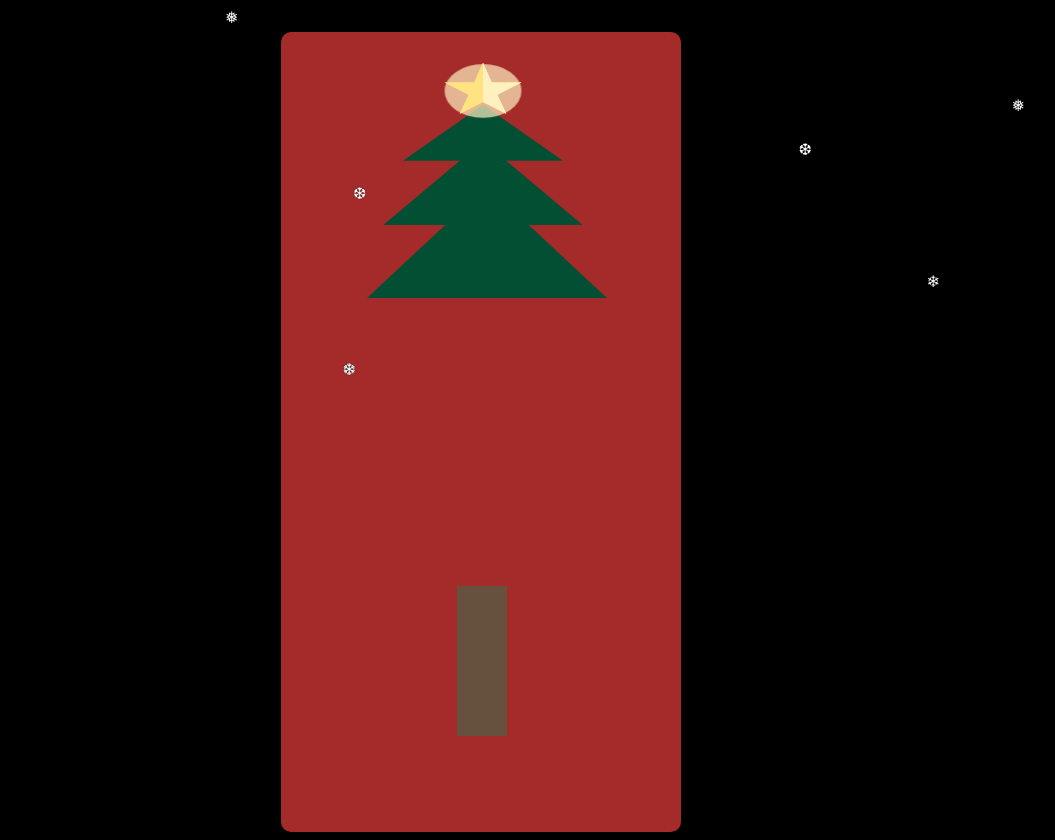
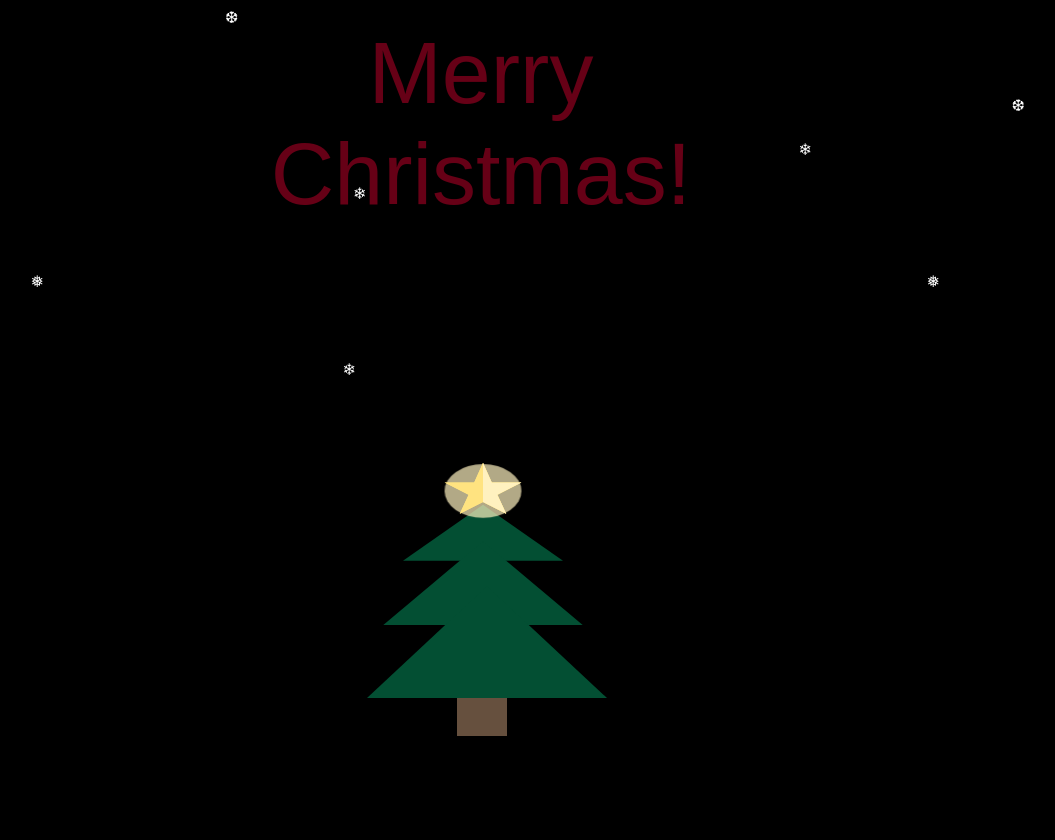
Before and after one commit to ahmadad62/Christmas-tree, a plain HTML site: page index.html in a window 1280 px wide. Shown: the whole page, without its empty margins (159-1214 px from the left). Drawn offline with Linux system fonts and the light colour scheme.

Commit message:
was done

```diff
--- a/index.html
+++ b/index.html
@@ -40,7 +40,7 @@ color: #000;
             height: 100vh;
             margin: auto;
             margin-top: 2rem;
-            background-color: brown;
+            /* background-color: brown; */
             border-radius: 10px;
             z-index: -2;
         }
@@ -49,7 +49,8 @@ color: #000;
             position: absolute;
             width: 100%;
             height: 280px;
-            top: 0;
+            top: 50%;
+            z-index: -1;
         }
 
         .triangle {
@@ -87,10 +88,17 @@ color: #000;
             height: 150px;
             background: #66503e;
             ;
+            z-index: -2;
+        }
+
+ .intro{
+    text-align: center;
+    font-family: fantasy;
+    font-size: 5rem;
+    color: rgb(102, 0, 22);
+    animation: star 2s ease-in-out infinite;
     z-index: -1;
  }
-
-
         .star {
             position: absolute;
             width: 20%;
@@ -128,7 +136,7 @@ color: #000;
                     50% 36%);
             left: 40.5%;
             top: 11%;
-            z-index: 10;
+            z-index: 5;
         }
 
         .star-light {
@@ -163,7 +171,6 @@ color: #000;
 <body>
     <div class="container">
         <div class="snowflakes" aria-hidden="true">
-            <div class="intro"> </div>
             <div class="snowflake">
                 ❅
             </div>
@@ -195,6 +202,7 @@ color: #000;
             ❄
         </div>
     </div>
+    <div class="intro"> Merry Christmas! </div>
     <div class="tree">
             <div class="head">
                 <div class="star-light"></div>
```
Also changed, not shown: chrome-capture-2022-11-28.gif (added), 1 other file. Lines whose indentation alone changed are shown as unchanged.
